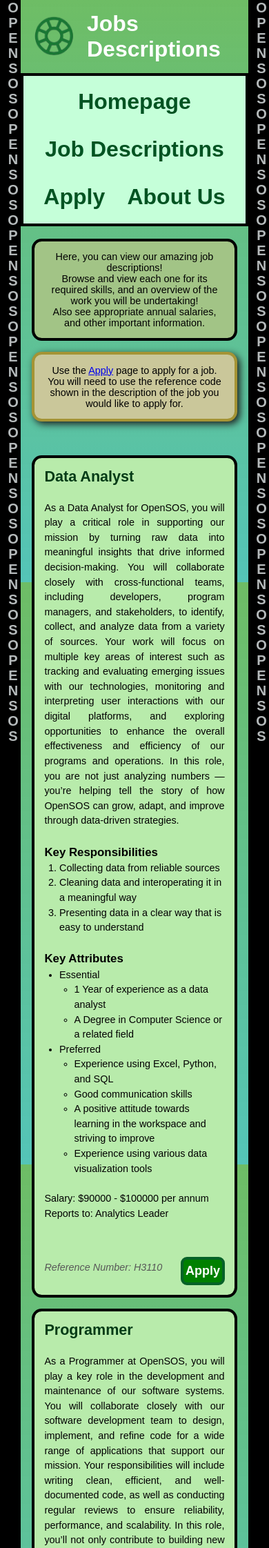
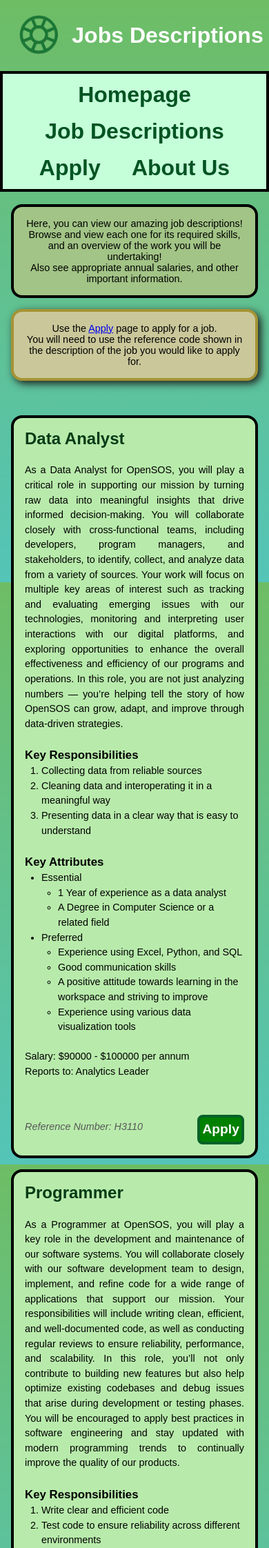
Before and after one commit to 102153870/openSOS_groupProjectPart1, a PHP site: page /jobs.html in a window 390 px wide. Shown: the top 2244 px of the page at 69% size. Run offline with PHP 8.4, Linux system fonts and the light colour scheme.

Commit message:
Removed OPENSOS Borders, made font-size consistent (max 4 different sizes)

```diff
--- a/about.html
+++ b/about.html
@@ -42,9 +42,6 @@
     </header>
 
     <main>
-        <div class="side_textbar left_side">OPENSOSOPENSOSOPENSOSOPENSOSOPENSOSOPENSOSOPENSOS</div>
-        <div class="side_textbar right_side">OPENSOSOPENSOSOPENSOSOPENSOSOPENSOSOPENSOSOPENSOS</div>
-
         <!--individual photo and their epic title-->
         <br>
         <table class="team_intro">
--- a/apply.html
+++ b/apply.html
@@ -38,10 +38,6 @@
 
     <!-- Begin the main content of the web page -->
     <main>
-        <!-- Side Banners -->
-        <div class="side_textbar left_side">OPENSOSOPENSOSOPENSOSOPENSOSOPENSOSOPENSOSOPENSOSS</div>
-        <div class="side_textbar right_side">OPENSOSOPENSOSOPENSOSOPENSOSOPENSOSOPENSOSOPENSOS</div>
-
         <!-- Begin the form. The form submits to the Swinburne formtest.php page -->
         <form action="https://mercury.swin.edu.au/it000000/formtest.php" method="post">
             <!-- Sub Heading -->
--- a/index.html
+++ b/index.html
@@ -28,9 +28,6 @@
 
     <!--Main content for page-->
     <main>
-        <div class="side_textbar left_side">OPENSOSOPENSOSOPENSOSOPENSOSOPENSOSOPENSOSOPENSOS</div>
-        <div class="side_textbar right_side">OPENSOSOPENSOSOPENSOSOPENSOSOPENSOSOPENSOSOPENSOS</div>
-
         <!--Description of Company-->
         <section class="company_description">
             <h1 id="description_heading">What We Do</h1>
--- a/jobs.html
+++ b/jobs.html
@@ -17,9 +17,6 @@
 </head>
 
 <body>
-    <div class="side_textbar left_side">OPENSOSOPENSOSOPENSOSOPENSOSOPENSOSOPENSOSOPENSOS</div>
-    <div class="side_textbar right_side">OPENSOSOPENSOSOPENSOSOPENSOSOPENSOSOPENSOSOPENSOS</div>
-
     <header>
         <section>
             <!-- OpenSOS Logo -->
--- a/styles/style.css
+++ b/styles/style.css
@@ -69,7 +69,7 @@ nav{
 
 nav a {
     text-decoration: none;
-    padding: 0.5em;;
+    padding: 0.5rem;;
     border-radius: 50%;
     color: rgb(2, 83, 34);
     font-weight: bold;
@@ -109,32 +109,9 @@ footer p #github_link {
 footer p #jira_link:hover, footer p #github_link:hover {
     color: rgb(185, 217, 227);}
 
-/*Border Formatting*/
-.side_textbar {
-    position: fixed; /*Text is fixed at the side*/
-    top: 0; /*Removes space at top and bottom*/
-    bottom: 0;
-    width: 3.75rem;  /*60px -> 3.75rem*/
-    background-color: rgb(0, 0, 0);
-    color: rgb(181, 186, 187);
-    font-size: 3.125rem;  /*50px -> 3.125rem*/
-    font-weight: bolder;
-    text-align: center;
-    font-family: Arial, Helvetica, sans-serif;
-
-    /*Create a vertical flexbox*/
-    display: flex;
-    flex-direction: column;
-    writing-mode: vertical-rl; /*Makes the text vertical*/
-    text-orientation: upright;}
-
-.left_side {left: 0;} /*For left OPENSOS border*/
-
-.right_side {right: 0;}/*For right OPENSOS border*/
-
 /*Section Span (Horizontal Span) Formatting*/
 .section_span {
-    font-size: larger;
+    font-size: 1.5rem;
     display: flex;
     flex-direction: column;
     align-items: center;
@@ -503,24 +481,24 @@ form h3 {
 /*jobs.html specific CSS*/
 /*description box div*/
 .job_description_box{
-    padding: 1em;
-    border-radius: 1em;
+    padding: 1rem;
+    border-radius: 1rem;
     border: 0.25rem solid black;
     background-color:  #b8ebab;
     height: 100%; /* Or set a fixed height like 500px */
     overflow: auto;
 
-    margin: 1.5em 4.5em;
+    margin: 1.5rem 4.5rem;
     clear: both;
     line-height: 1.5;
-    font-size: 1.3em;}
+    font-size: 1.2rem;}
 
 /*main jobs header*/
 .jobs_heading{
     text-align: center;
     color: rgb(6, 98, 40);
     font-size: 3rem;
-    padding-bottom: 0.5em;}
+    padding-bottom: 0.5rem;}
 
 /*left side of job desc*/
 .job_description_left{
@@ -535,42 +513,42 @@ form h3 {
     width: 48%;}
 
 /*indenting list items, since they aren't moved by default. might be due to affect of other css?*/
-.list_indent{margin-left: 1.5em;}
+.list_indent{margin-left: 1.5rem;}
 
 /*grey to imply they aren't main content*/
 .reference_number{color: rgb(88, 88, 88);}
 
 /*h1 styling*/
 h1.job_title {
-    font: bold 1.5em Arial, Helvetica, sans-serif;
+    font: bold 1.5rem Arial, Helvetica, sans-serif;
     color: rgb(3, 59, 22);}
 
 /*left top box*/
 #job_prompt{
     float: left;
     clear: left;
-    font-size: 1.3em;
+    font-size: 1.2rem;
     width: 50%;
-    margin-left: 4.5em;
+    margin-left: 4.5rem;
     border: 0.25rem solid rgb(0, 0, 0);
     background-color: rgb(162, 196, 134);
-    padding: 1em;
-    border-radius: 1em;}
+    padding: 1rem;
+    border-radius: 1rem;}
 
 /*aside*/
 #job_aside {
     float: right;
     clear: right;
-    font-size: 1.3em;
+    font-size: 1.2rem;
     width: 25%;
-    margin-right: 4.5em;
-    margin-bottom: 1em;
+    margin-right: 4.5rem;
+    margin-bottom: 1rem;
 
     border: 0.25rem solid rgb(165, 148, 53);
     background-color: #cac79a;
-    padding: 1em;
-    border-radius: 1em;
-    box-shadow: 0.25em 0.25em 0.75em #1c1b1b;}
+    padding: 1rem;
+    border-radius: 1rem;
+    box-shadow: 0.25rem 0.25rem 0.75rem #1c1b1b;}
 
 .apply_container{ /*Allows the reference number and the apply button to be inline*/
     display: flex;
@@ -584,11 +562,11 @@ h1.job_title {
     text-decoration: none;
     background-color: green;
     font-weight: bold;
-    font-size: 1.25em;
+    font-size: 1.2rem;
     border: 0.25rem solid rgb(6, 98, 40);
-    border-radius: 0.5em;
+    border-radius: 0.5rem;
     text-align: center;
-    margin-top: 0.5em;}
+    margin-top: 0.5rem;}
 
 .buttons_description_box:hover {/*Hover for buttons*/
     color: green;
@@ -600,7 +578,7 @@ h1.job_title {
     /* Header adjustments */
     #heading_not_homepage {
         font-size: 2rem; /* Adjust heading size */
-        margin: 0.5em 0;} /* Add some margin */
+        margin: 0.5rem 0;} /* Add some margin */
 
     #header_logo_not_homepage {scale: 0.45;}
 
@@ -608,19 +586,14 @@ h1.job_title {
     nav{text-align: center;}
 
     html, body {
-        background-size: cover; /*Adjust background scaling*/
-        border-left: 15px solid rgb(0, 0, 0);
-        border-right: 15px solid black;}
-
-    .side_textbar {
-        width: 2.5rem;  /*40px -> 2.5rem*/
-        font-size: 1.875rem;}  /*30px -> 1.875rem*/
+        background-size: cover; /*Adjust background scaling*/}
 
     /************************************************************/
     /* For index.html */
     #header_logo {width: 15.625rem;}
 
     .home_nav nav {align-items: center;}
+    .home_nav h2{font-size: 2rem;}
 
     .home_nav svg, .home_nav p{
         width: 6.25rem;
@@ -738,10 +711,6 @@ h1.job_title {
 
 /* Responsive styles for screens up to 425px */
 @media (max-width: 425px) {
-    .side_textbar {
-        width: 1.875rem;  /*30px -> 1.875rem*/
-        font-size: 1.25rem;  /*20px -> 1.25rem*/}
-
     footer {
         font-size: 0.8rem; /*Further adjust footer text size: : 13px*/
         line-height: 1.5;}
```
Also changed, not shown: other parts of styles/style.css (+52 -51 lines).
